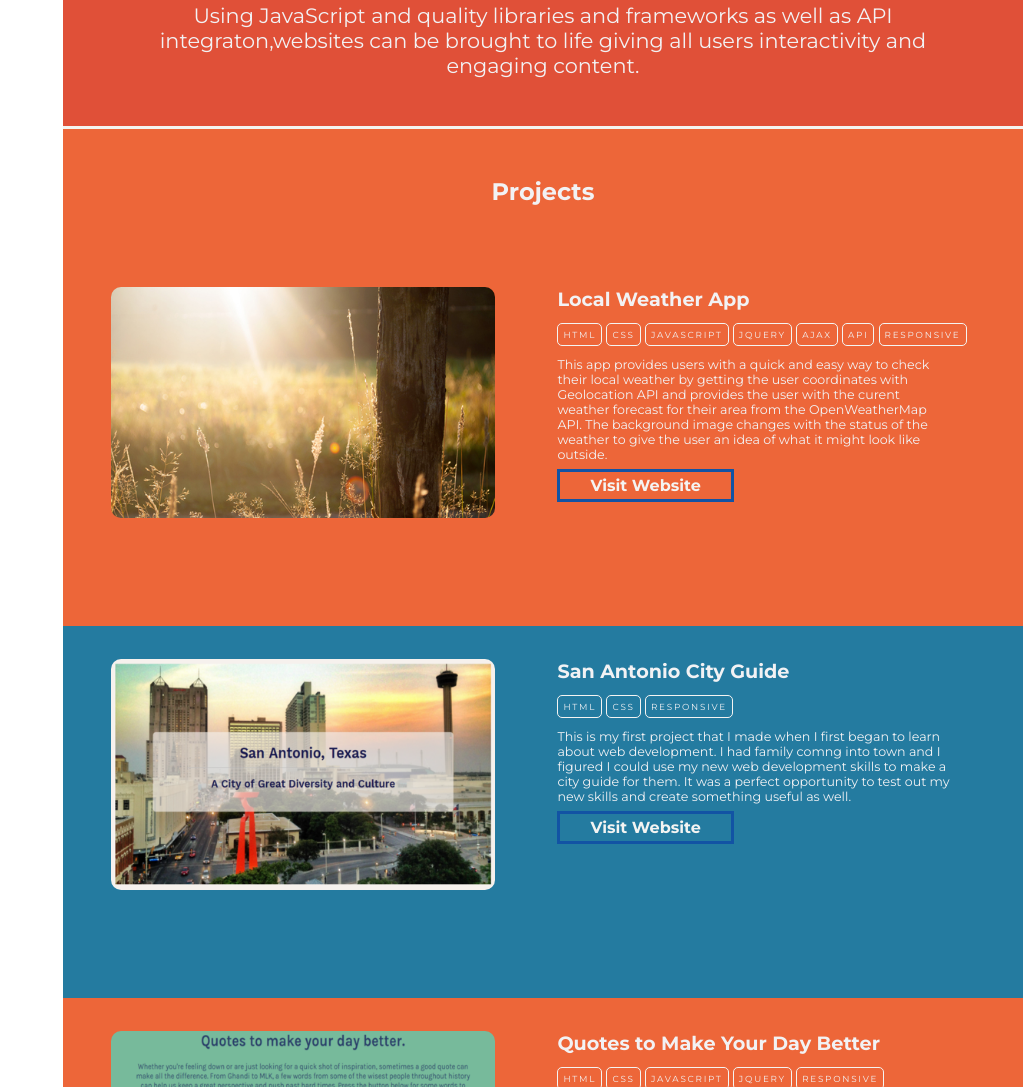
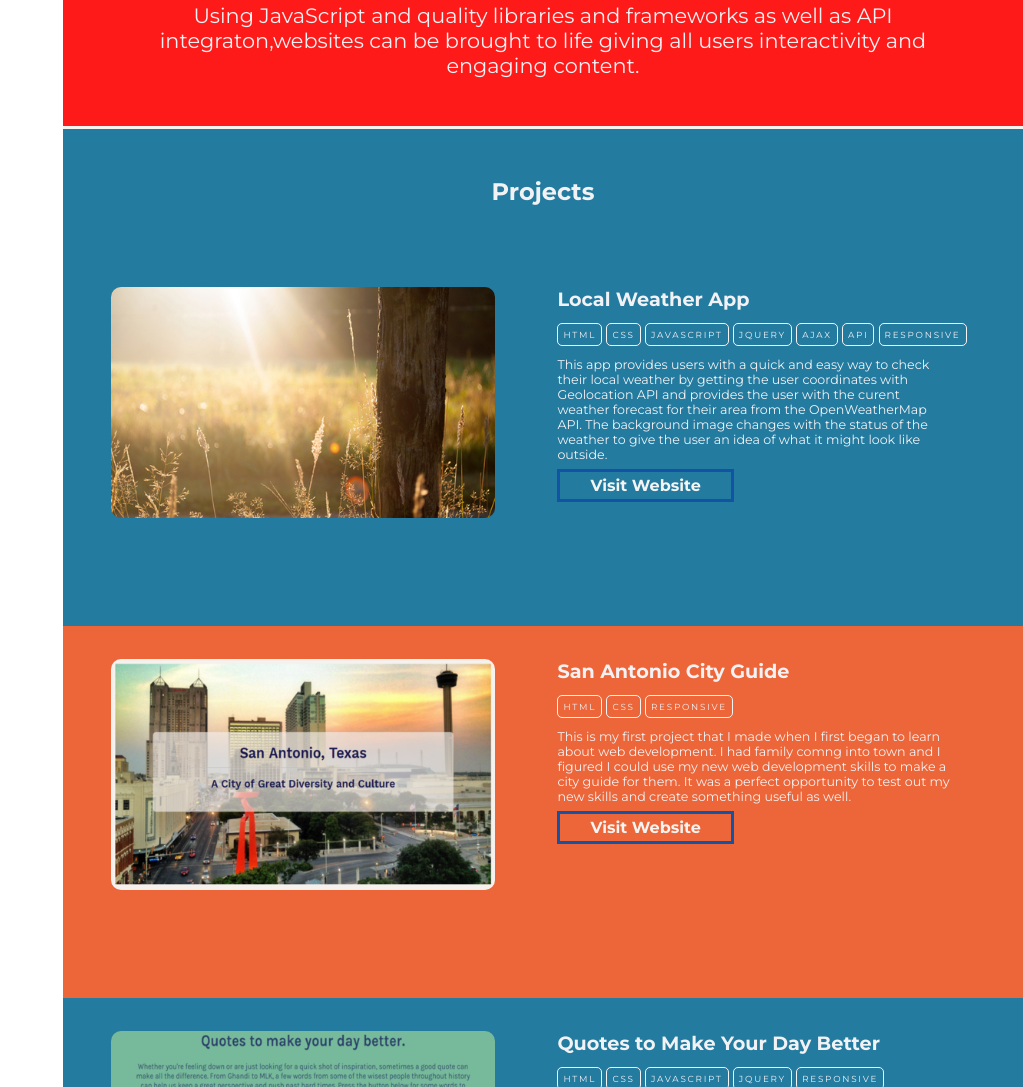
Before and after one commit to eric-luna/eric-luna.github.io, a plain HTML site: page index.html in a window 1280 px wide. Shown: the part 1713-2800 px from the top of the page, without its empty margins (257-1280 px from the left). Drawn offline with nearby package versions, Linux system fonts and the light colour scheme.

Commit message:
changed the color of the skills section and switched the projects background colors as well

```diff
--- a/css/main.css
+++ b/css/main.css
@@ -119,6 +119,7 @@ body, html {
 	background-color: #70C1B3;
 	background-color: #EF0924;
 	background-color: #e05038;
+	background-color: #ff1a1a;
 
 }
 
@@ -173,6 +174,7 @@ body, html {
 	padding-bottom: 5%;
 	background-color: #97282c;
 	background-color: #ed6639;
+	background-color: #247BA0;
 }
 
 .project{
@@ -182,10 +184,12 @@ body, html {
 	clear: both;
 	background-color: #97282c;
 	background-color: #ed6639;
+	background-color: #247BA0;
 }
 .colored{
 	background-color: #E9C46A;
 	background-color: #247BA0;
+	background-color: #ed6639;
 }
 .project-preview{
 	text-align: center;
```
